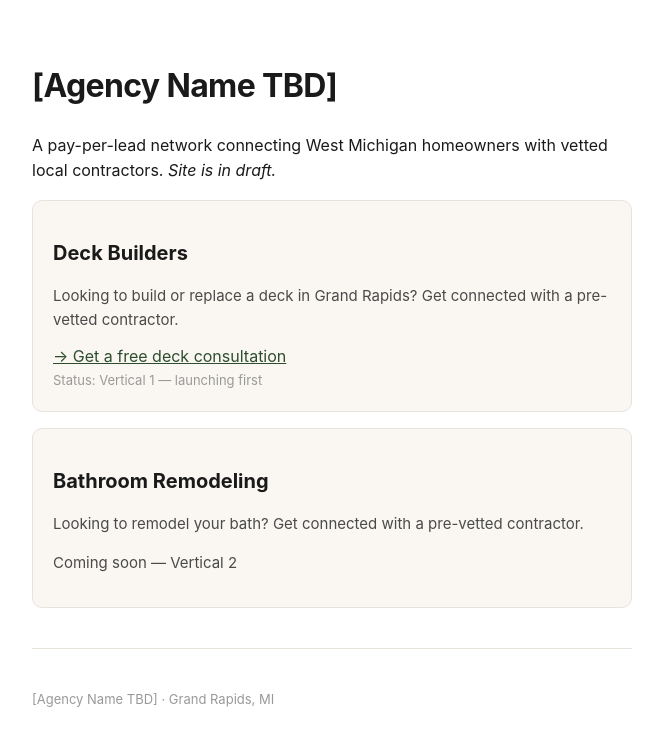
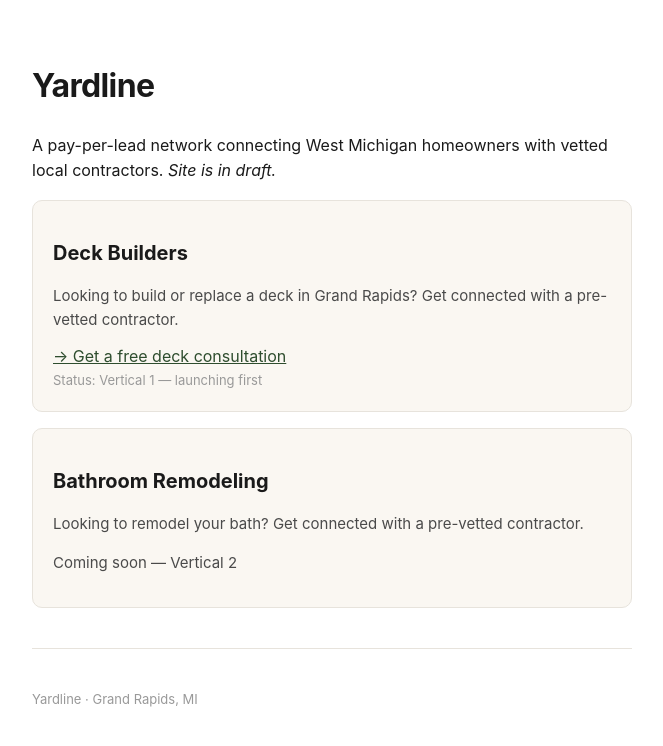
Before and after one commit to kaden-el/deckedright, a plain HTML site: page index.html in a window 1280 px wide. Shown: the whole page, without its empty margins (308-971 px from the left). Drawn offline with Linux system fonts and the light colour scheme.

Commit message:
Agency name picked: Yardline

```diff
--- a/index.html
+++ b/index.html
@@ -3,7 +3,7 @@
 <head>
   <meta charset="UTF-8" />
   <meta name="viewport" content="width=device-width, initial-scale=1.0" />
-  <title>[Agency Name TBD] — Lead Generation for Home Services</title>
+  <title>Yardline — Lead Generation for Home Services</title>
   <meta name="robots" content="noindex" />
   <style>
     body { font-family: -apple-system, BlinkMacSystemFont, system-ui, sans-serif; max-width: 600px; margin: 60px auto; padding: 0 24px; line-height: 1.6; color: #1a1a1a; }
@@ -16,7 +16,7 @@
   </style>
 </head>
 <body>
-  <h1>[Agency Name TBD]</h1>
+  <h1>Yardline</h1>
   <p>A pay-per-lead network connecting West Michigan homeowners with vetted local contractors. <em>Site is in draft.</em></p>
 
   <div class="vertical">
@@ -33,6 +33,6 @@
   </div>
 
   <hr style="margin: 40px 0; border: none; border-top: 1px solid #e7e3dc;" />
-  <p style="font-size: 13px; color: #999;">[Agency Name TBD] · Grand Rapids, MI</p>
+  <p style="font-size: 13px; color: #999;">Yardline · Grand Rapids, MI</p>
 </body>
 </html>
```
Also changed, not shown: decks.html (+3 -3 lines), 1 other file.
